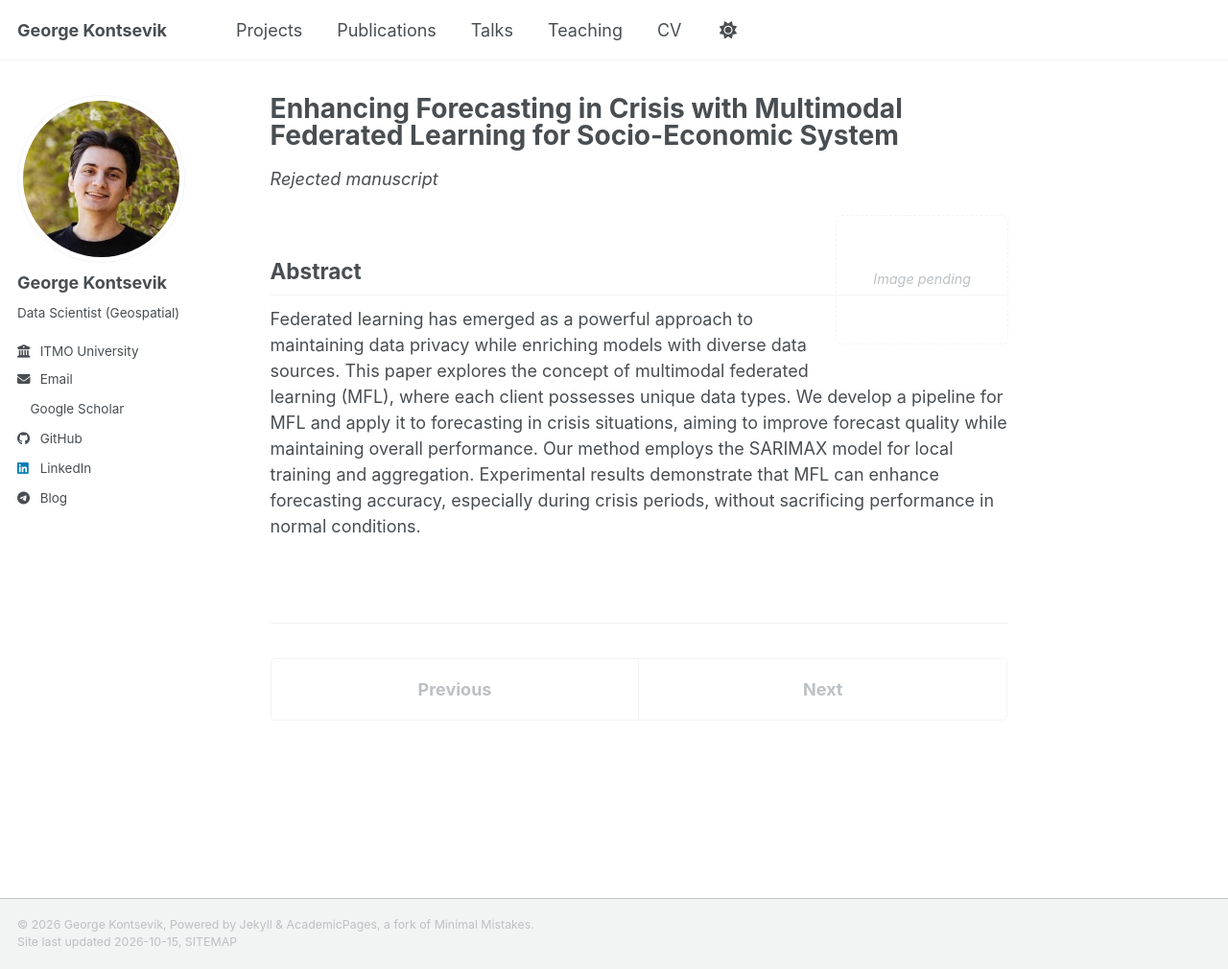
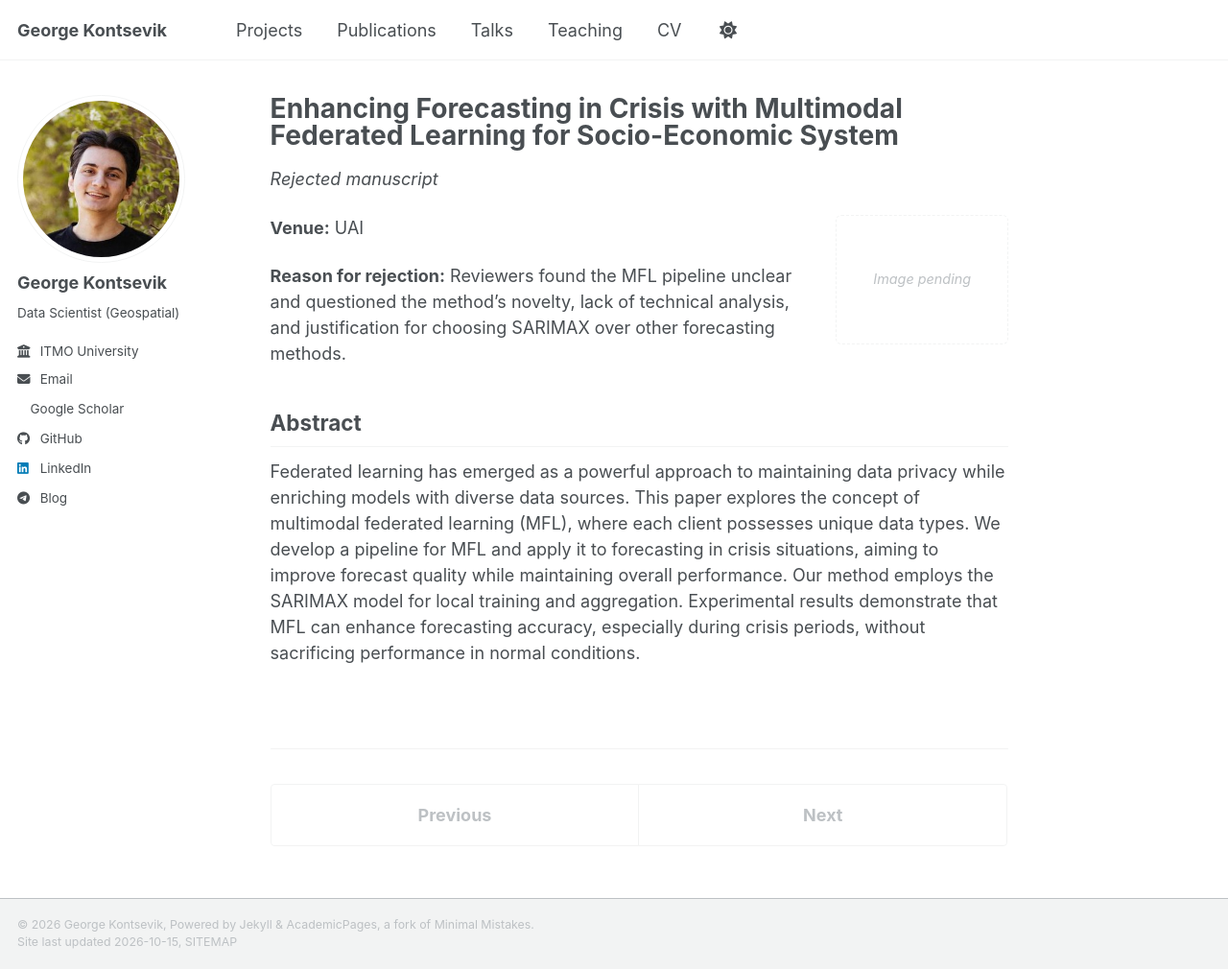
Before and after one commit to GeorgeKontsevik/GeorgeKontsevik.github.io, a Jekyll site: the page built from _publications/enhancing-forecasting-in-crisis-with-multimodal-federated-learning.md, in a window 1280 px wide and 1010 px high. Shown: the whole window at 96% size. Built offline with Jekyll 4.4.1, drawn with Linux system fonts in a browser that asks for light colours; a style sheet for code colours, icons or effects is not loaded.

Commit message:
Add UAI venue and concise MFL rejection reason

```diff
--- a/_publications/enhancing-forecasting-in-crisis-with-multimodal-federated-learning.md
+++ b/_publications/enhancing-forecasting-in-crisis-with-multimodal-federated-learning.md
@@ -2,11 +2,16 @@
 title: "Enhancing Forecasting in Crisis with Multimodal Federated Learning for Socio-Economic System"
 collection: publications
 category: rejected
+venue: "UAI"
 permalink: /publication/enhancing-forecasting-in-crisis-with-multimodal-federated-learning/
 image: ""
 image_alt: ""
 ---
 
+**Venue:** UAI
+
+**Reason for rejection:** Reviewers found the MFL pipeline unclear and questioned the method’s novelty, lack of technical analysis, and justification for choosing SARIMAX over other forecasting methods.
+
 ## Abstract
 
 Federated learning has emerged as a powerful approach to maintaining data privacy while enriching models with diverse data sources. This paper explores the concept of multimodal federated learning (MFL), where each client possesses unique data types. We develop a pipeline for MFL and apply it to forecasting in crisis situations, aiming to improve forecast quality while maintaining overall performance. Our method employs the SARIMAX model for local training and aggregation. Experimental results demonstrate that MFL can enhance forecasting accuracy, especially during crisis periods, without sacrificing performance in normal conditions.
```
